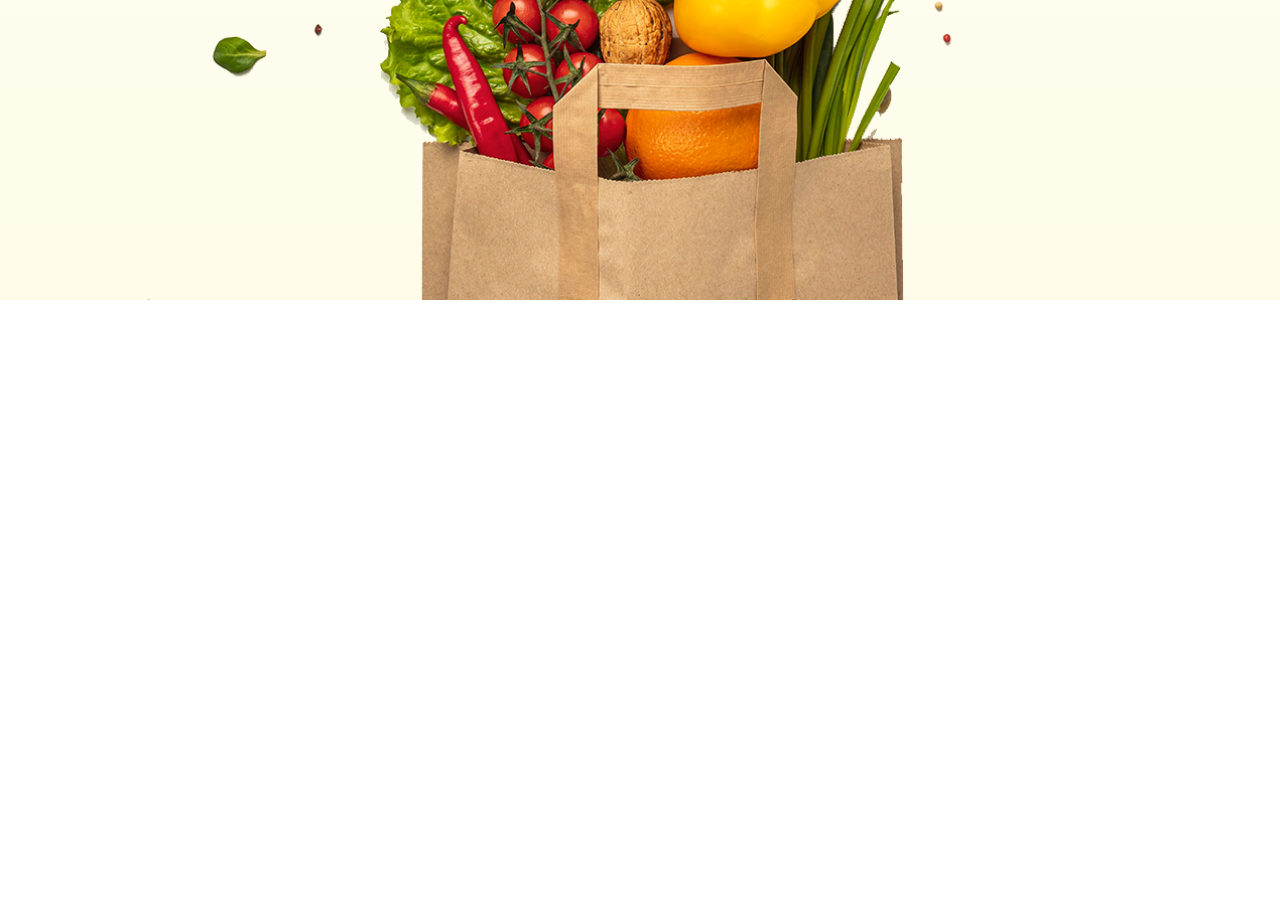
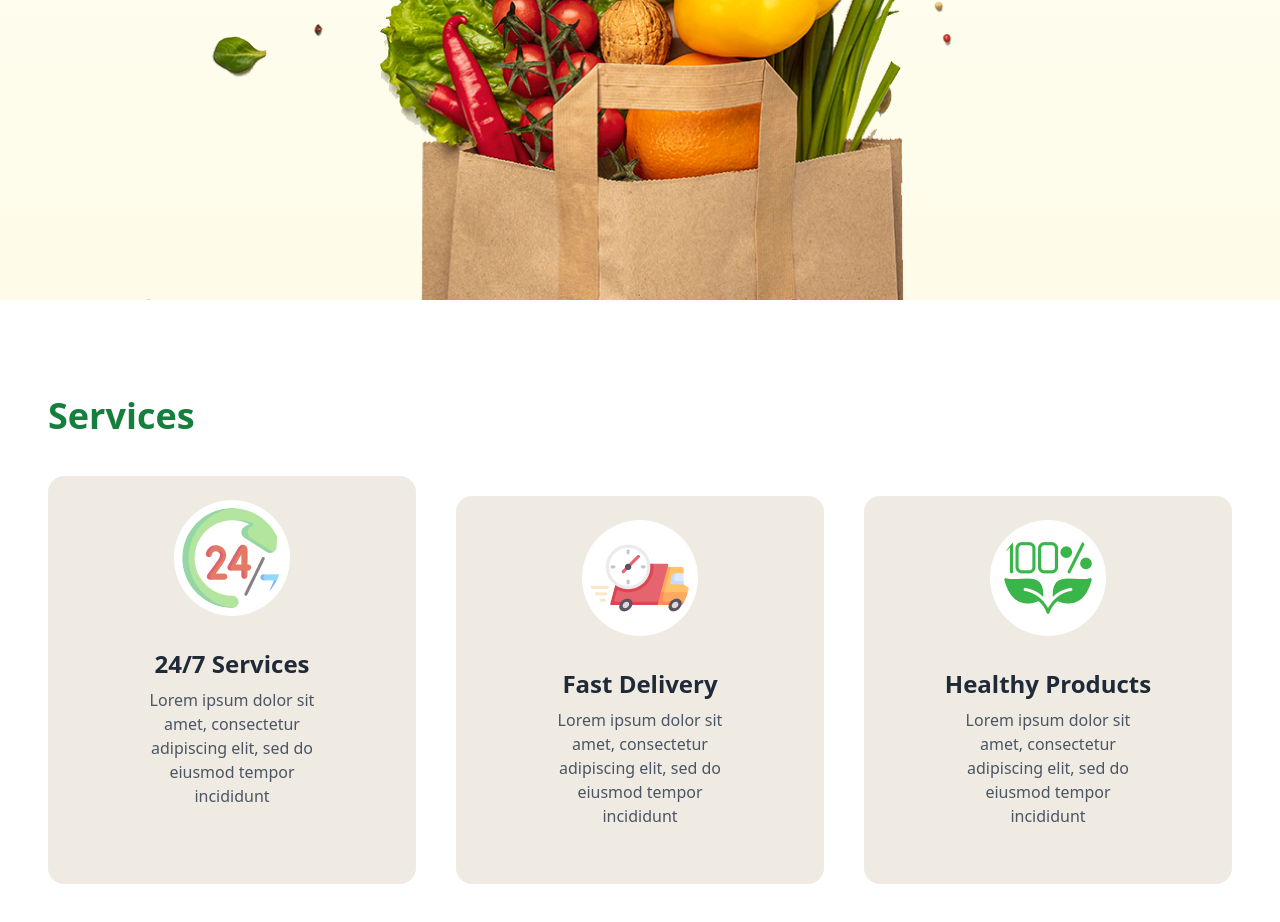
Before and after one commit to firoz-alam-369/Assignment_03_Category_0002, a plain HTML site: page index.html in a window 1280 px wide. Shown: the part 943-1865 px from the top of the page. Before the commit the page ends 1243 px from the top, so only its background shows below. Drawn offline with nearby package versions, Linux system fonts and the light colour scheme.

Commit message:
service section done

```diff
--- a/index.html
+++ b/index.html
@@ -121,5 +121,73 @@
         <img class="w-auto" src="./assets/hero-vegetables.png" alt="" />
       </div>
     </header>
+    <main class="container mx-auto px-4 lg:px-12 mt-24 my-11">
+      <div class="">
+        <!-- title -->
+        <h2 class="text-4xl font-semibold text-green-700 my-10">Services</h2>
+        <!-- cards -->
+        <div class="flex flex-col lg:flex-row space-y-5 lg:space-x-10">
+          <!-- card-one -->
+          <div
+            class="card bg-base-100 w-full lg:w-1/3 shadow- bg-secondary py-6"
+          >
+            <figure class="">
+              <img
+                class="bg-white rounded-full px-2 py-2"
+                src="./assets/service.png"
+                alt="Shoes"
+              />
+            </figure>
+            <div class="card-body text-center">
+              <h2 class="font-semibold text-2xl text-center">24/7 Services</h2>
+              <p class="w-2/3 mx-auto text-gray-600">
+                Lorem ipsum dolor sit amet, consectetur adipiscing elit, sed do
+                eiusmod tempor incididunt
+              </p>
+            </div>
+          </div>
+          <!-- card-two -->
+          <div
+            class="card bg-base-100 w-full lg:w-1/3 shadow- bg-secondary py-6"
+          >
+            <figure class="">
+              <img
+                class="bg-white rounded-full px-2 py-2"
+                src="./assets/delivery.png"
+                alt="Shoes"
+              />
+            </figure>
+            <div class="card-body text-center">
+              <h2 class="font-semibold text-2xl text-center">Fast Delivery</h2>
+              <p class="w-2/3 mx-auto text-gray-600">
+                Lorem ipsum dolor sit amet, consectetur adipiscing elit, sed do
+                eiusmod tempor incididunt
+              </p>
+            </div>
+          </div>
+          <!-- card-three -->
+          <div
+            class="card bg-base-100 w-full lg:w-1/3 shadow- bg-secondary py-6"
+          >
+            <figure class="">
+              <img
+                class="bg-white rounded-full px-2 py-2"
+                src="./assets/healthy.png"
+                alt="Shoes"
+              />
+            </figure>
+            <div class="card-body text-center">
+              <h2 class="font-semibold text-2xl text-center">
+                Healthy Products
+              </h2>
+              <p class="w-2/3 mx-auto text-gray-600">
+                Lorem ipsum dolor sit amet, consectetur adipiscing elit, sed do
+                eiusmod tempor incididunt
+              </p>
+            </div>
+          </div>
+        </div>
+      </div>
+    </main>
   </body>
 </html>
```
